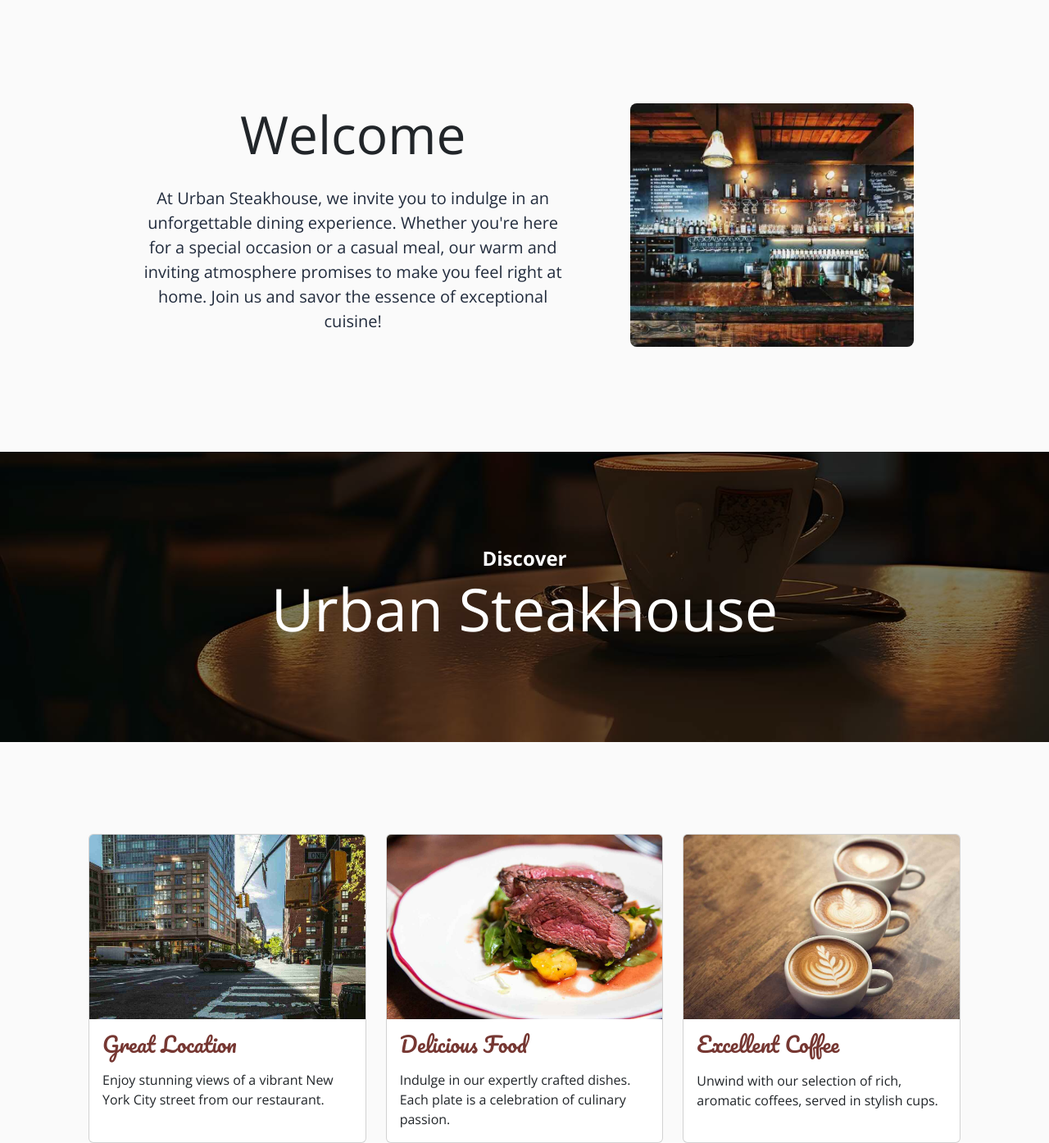
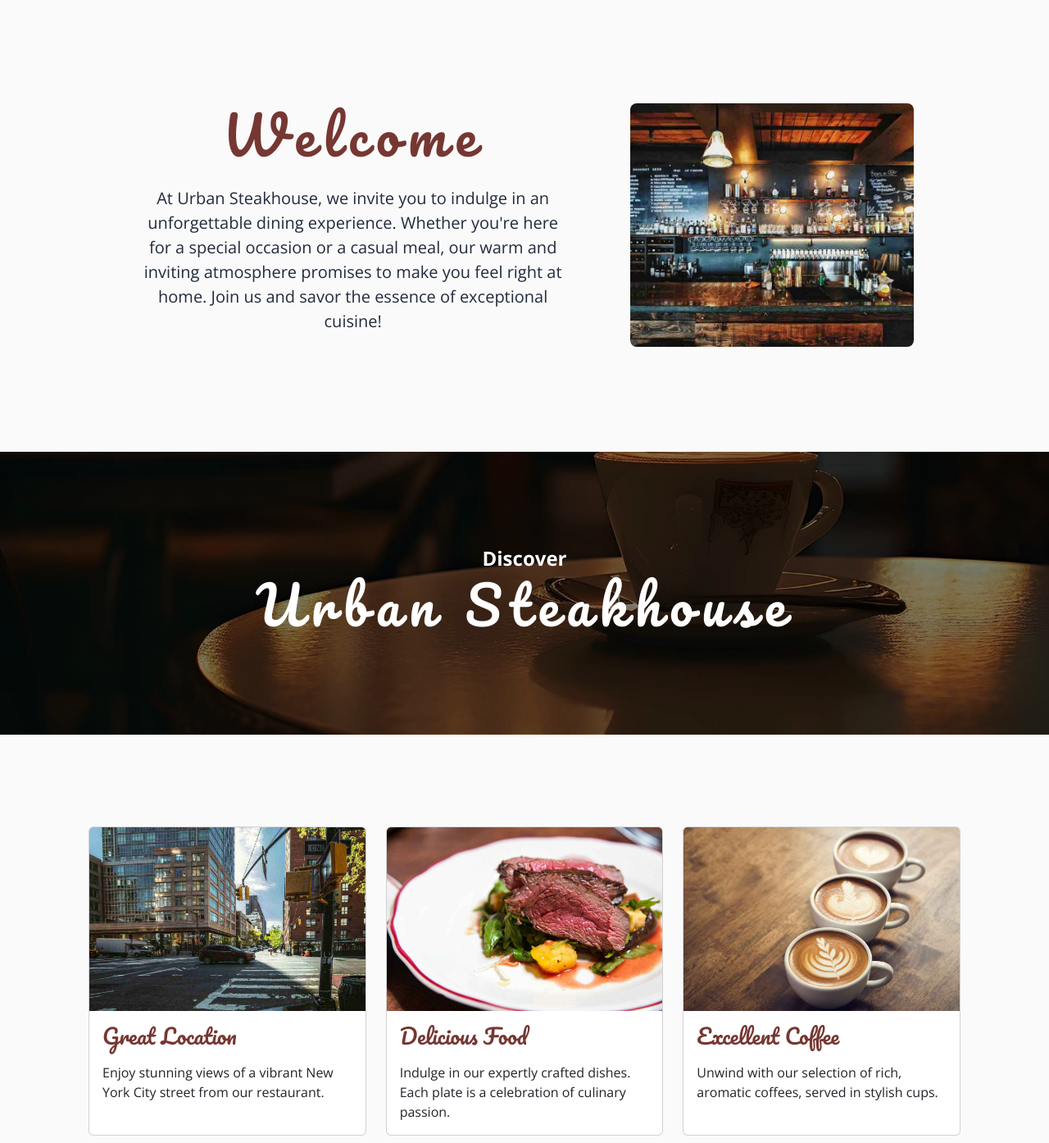
Before and after one commit to FlorinMiron98/urban-steakhouse-restaurant, a plain HTML site: page index.html in a window 1280 px wide. Shown: the part 802-2196 px from the top of the page at 82% size. Drawn offline with nearby package versions, Linux system fonts and the light colour scheme.

Commit message:
Adjust all headings styling

```diff
--- a/assets/style.css
+++ b/assets/style.css
@@ -34,7 +34,8 @@ body {
   background-color: var(--color-grey-light);
 }
 
-h1 {
+h1,
+h2 {
   font-family: var(--font-primary);
   letter-spacing: 10px;
 }
@@ -115,7 +116,7 @@ main #welcome {
   width: var(--responsive-width);
 }
 
-main #welcome h1 {
+main #welcome h2 {
   color: var(--color-primary);
 }
 
--- a/index.html
+++ b/index.html
@@ -126,7 +126,7 @@
         <!-- Heading with background -->
         <div class="heading-background" aria-labelledby="discover-title">
           <span class="fs-4 fw-bold text-center">Discover</span>
-          <h2 id="discover-title" class="display-2 text-center">
+          <h2 id="discover-title" class="display-3 text-center">
             Urban Steakhouse
           </h2>
         </div>
@@ -139,7 +139,7 @@
                 alt="The street view from inside the restaurant"
               />
               <div class="card-body">
-                <h2 class="card-title">Great Location</h2>
+                <h3 class="card-title">Great Location</h3>
                 <p class="card-text mt-3">
                   Enjoy stunning views of a vibrant New York City street from
                   our restaurant.
@@ -155,7 +155,7 @@
                 alt="A professionaly taken picture of a dish containing a rare steak with vegetables"
               />
               <div class="card-body">
-                <h2 class="card-title">Delicious Food</h2>
+                <h3 class="card-title">Delicious Food</h3>
                 <p class="card-text mt-3">
                   Indulge in our expertly crafted dishes. Each plate is a
                   celebration of culinary passion.
@@ -171,7 +171,7 @@
                 alt="Three cups of cappuccino"
               />
               <div class="card-body">
-                <h2 class="card-title">Excellent Coffee</h2>
+                <h3 class="card-title">Excellent Coffee</h3>
                 <p class="card-text mt-3">
                   Unwind with our selection of rich, aromatic coffees, served in
                   stylish cups.
```
